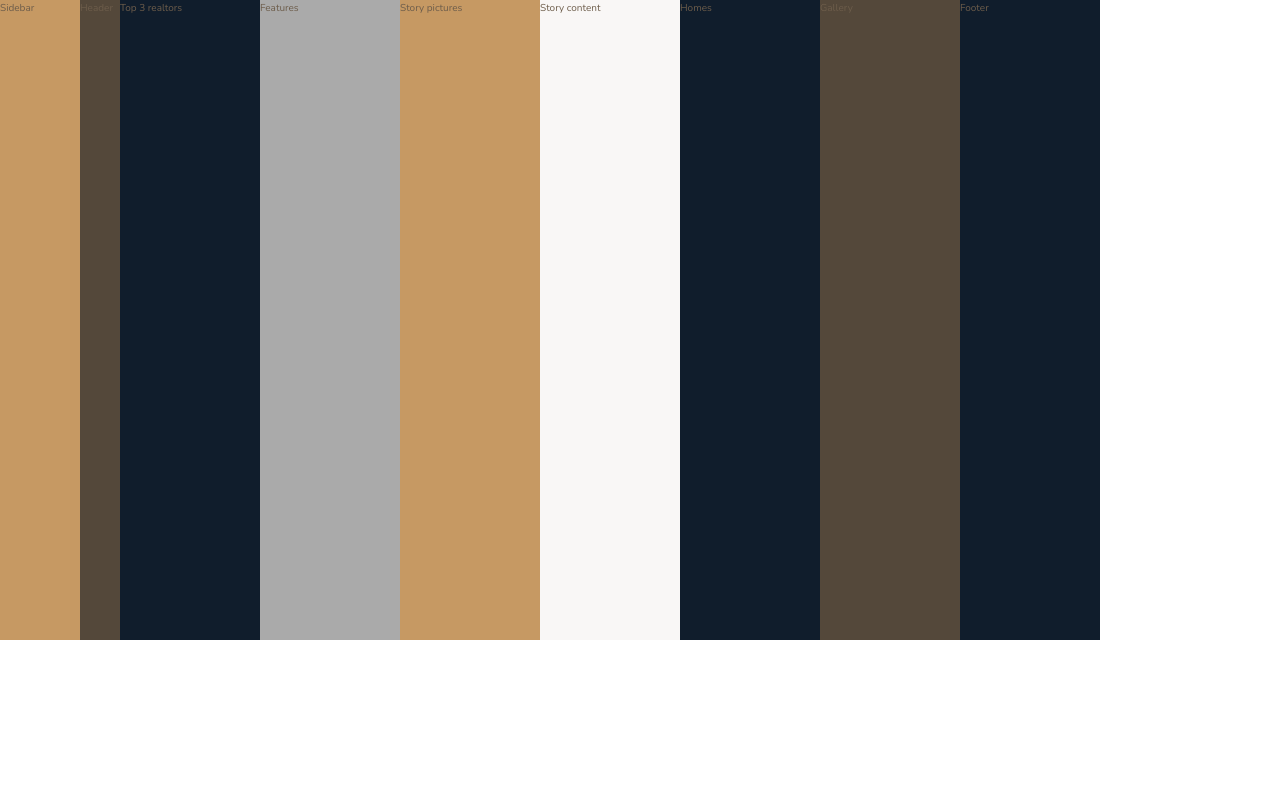
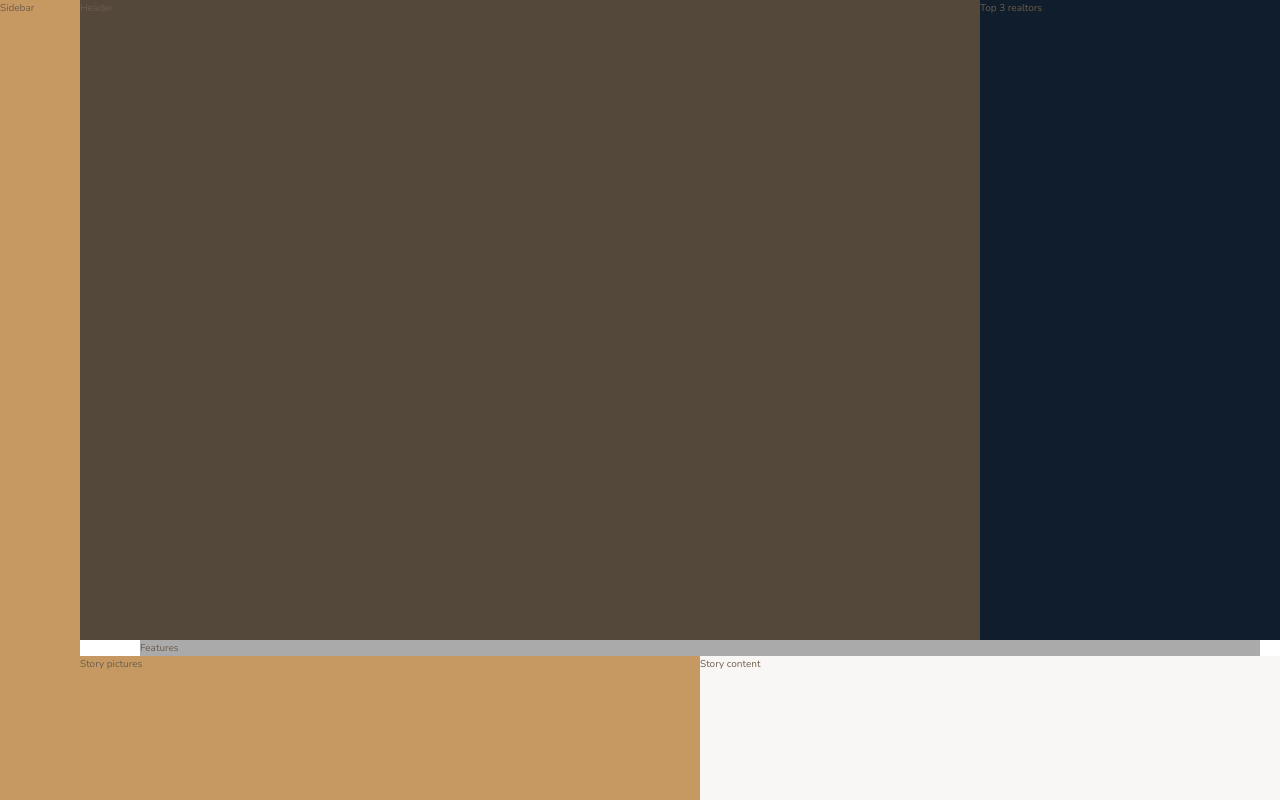
Before and after one commit to danidz96/nexter, a website: page index.html in a window 1280 px wide. Shown: the top 800 px of the page. Drawn offline with nearby package versions, Linux system fonts and the light colour scheme.

Commit message:
setup column layout

```diff
--- a/sass/_base.scss
+++ b/sass/_base.scss
@@ -38,9 +38,7 @@ body {
   display: grid;
   grid-template-rows: 80vh min-content 40vw repeat(3, min-content);
   grid-template-columns:
-    [sidebar-start] 8rem [sidebar-end full-start] 1fr [center-start] repeat(
-      8,
-      [col-start] minmax(min-content, 14rem) [col-end]
-    )
+    [sidebar-start] 8rem [sidebar-end full-start] minmax(6rem, 1fr)
+    [center-start] repeat(8, [col-start] minmax(min-content, 14rem) [col-end])
     [center-end] 1fr[full-end];
 }
--- a/sass/_features.scss
+++ b/sass/_features.scss
@@ -1,3 +1,4 @@
 .features {
   background-color: $color-grey-light-2;
+  grid-column: center-start / center-end;
 }
--- a/sass/_footer.scss
+++ b/sass/_footer.scss
@@ -1,3 +1,4 @@
 .footer {
   background-color: $color-secondary;
+  grid-column: full-start / full-end;
 }
--- a/sass/_gallery.scss
+++ b/sass/_gallery.scss
@@ -1,3 +1,4 @@
 .gallery {
   background-color: $color-grey-dark-1;
+  grid-column: full-start / full-end;
 }
--- a/sass/_header.scss
+++ b/sass/_header.scss
@@ -1,3 +1,4 @@
 .header {
   background-color: $color-grey-dark-1;
+  grid-column: full-start / col-end 6;
 }
--- a/sass/_homes.scss
+++ b/sass/_homes.scss
@@ -1,3 +1,4 @@
 .homes {
   background-color: $color-secondary;
+  grid-column: center-start / center-end;
 }
--- a/sass/_realtors.scss
+++ b/sass/_realtors.scss
@@ -1,3 +1,4 @@
 .realtors {
   background-color: $color-secondary;
+  grid-column: col-start 7 / full-end;
 }
--- a/sass/_sidebar.scss
+++ b/sass/_sidebar.scss
@@ -1,3 +1,5 @@
 .sidebar {
   background-color: $color-primary;
+  grid-column: sidebar-start / sidebar-end;
+  grid-row: 1 / -1;
 }
--- a/sass/_story.scss
+++ b/sass/_story.scss
@@ -1,9 +1,11 @@
 .story {
   &__pictures {
     background-color: $color-primary;
+    grid-column: full-start / col-end 4;
   }
 
   &__contents {
     background-color: $color-grey-light-1;
+    grid-column: col-start 5 / full-end;
   }
 }
```
Also changed, not shown: css/style.css.
